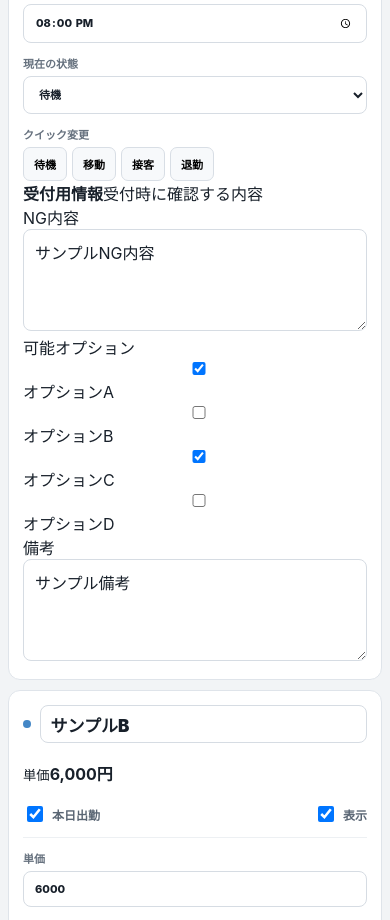
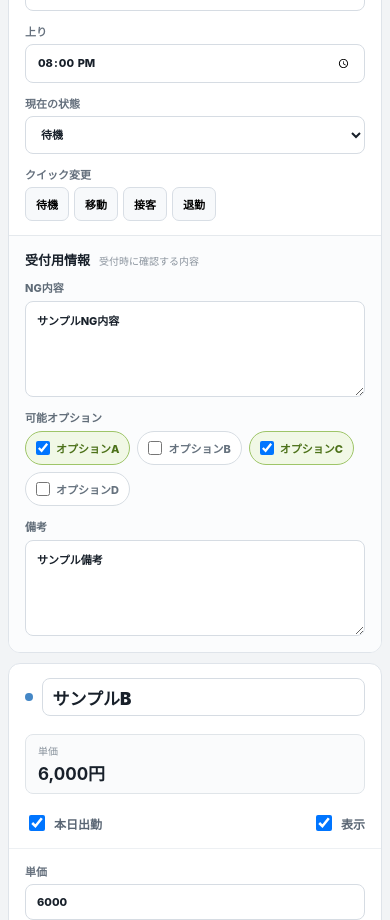
Before and after one commit to admozisan-design/night-desk, a Next.js app: page /casts in a window 390 px wide. Shown: the part 1080-2000 px from the top of the page. Built offline with nearby package versions, Linux system fonts and the light colour scheme.

Commit message:
Style cast operational profile editor

```diff
--- a/app/globals.css
+++ b/app/globals.css
@@ -511,3 +511,36 @@ button:disabled{opacity:.45;cursor:not-allowed}
 .settingsHubCard.isActive{border-color:#c9df9f;background:#fbfff6}.settingsHubCard.isActive span{color:#5d8122}
 @media(max-width:1000px){.settingsHubGrid{grid-template-columns:repeat(2,minmax(0,1fr))}}
 @media(max-width:650px){.settingsHubGrid{grid-template-columns:1fr}.settingsGroupTitle{align-items:flex-start;flex-direction:column;gap:3px}}
+
+
+/* ===== Cast operational profile ===== */
+.castManagementPage{max-width:1500px;margin:0 auto}
+.addCastFormWide{grid-template-columns:minmax(180px,1.4fr) 140px 125px 125px auto}
+.castProfileCard{padding:0;overflow:hidden}
+.castProfileCard .castManageMain{padding:14px 16px}
+.castPriceBox{margin-left:auto;min-width:120px;padding:8px 12px;border:1px solid #e0e5e9;border-radius:8px;background:#fafbfc;text-align:right}
+.castPriceBox small,.castPriceBox strong{display:block}.castPriceBox small{font-size:10px;color:#8a949e}.castPriceBox strong{font-size:17px;margin-top:2px}
+.castBasicGrid{padding:14px 16px;grid-template-columns:150px 125px 125px 150px minmax(280px,1fr)}
+.castOperationalSection{border-top:1px solid #e5e9ed;background:#fbfcfd;padding:14px 16px 16px}
+.castOperationalHeading{display:flex;align-items:baseline;gap:9px;margin-bottom:10px}.castOperationalHeading strong{font-size:13px}.castOperationalHeading span{font-size:10px;color:#8b949e}
+.castOperationalGrid{display:grid;grid-template-columns:minmax(260px,1fr) minmax(290px,1.1fr) minmax(260px,1fr);gap:12px}
+.castOperationalGrid>label,.castOptionField{display:grid;gap:6px;font-size:11px;font-weight:800;color:#606c78}
+.castOperationalGrid textarea{resize:vertical;min-height:96px;background:#fff}
+.castOptionChoices{display:flex;flex-wrap:wrap;gap:7px;align-content:flex-start}
+.castOptionChip{display:flex!important;align-items:center;gap:6px!important;border:1px solid #d7dde3;background:#fff;border-radius:999px;padding:8px 10px;color:#66727e!important;cursor:pointer;user-select:none}
+.castOptionChip input{width:14px;height:14px;margin:0}
+.castOptionChip span{font-size:11px;font-weight:800}
+.castOptionChip.active{border-color:#9ec568;background:#f1f8e6;color:#4c7119!important}
+@media(max-width:1100px){
+  .addCastFormWide{grid-template-columns:1fr 1fr 1fr}
+  .castOperationalGrid{grid-template-columns:1fr 1fr}
+  .castNotesField{grid-column:1/-1}
+  .castBasicGrid{grid-template-columns:1fr 1fr 1fr}
+  .castQuickActions{grid-column:1/-1}
+}
+@media(max-width:700px){
+  .addCastFormWide,.castOperationalGrid,.castBasicGrid{grid-template-columns:1fr}
+  .castNotesField{grid-column:auto}
+  .castManageMain{align-items:stretch!important}
+  .castPriceBox{margin-left:0;text-align:left}
+}
```
